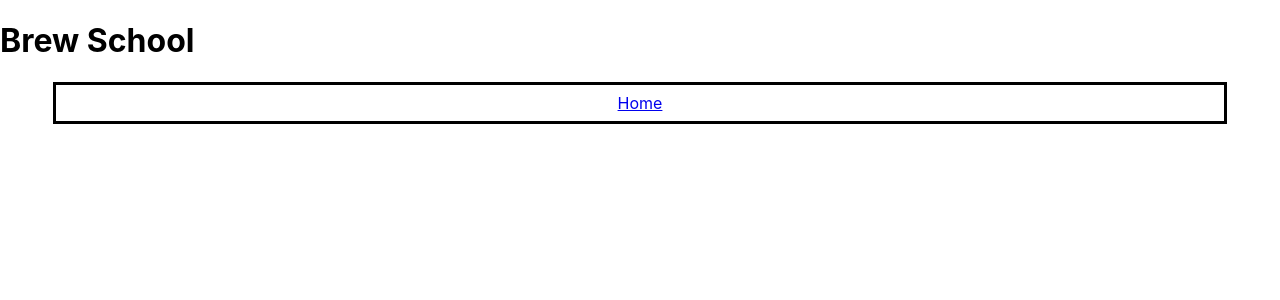
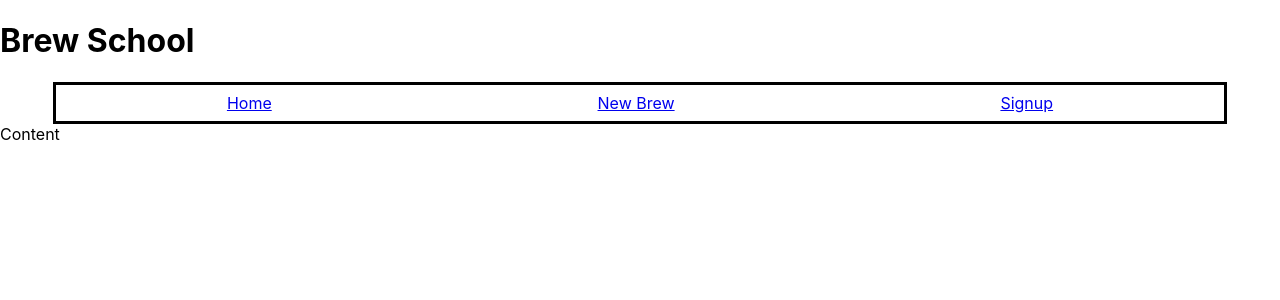
Before and after one commit to harrisongerst/brewSchool-frontend, a React (Create React App) app: page / in a window 1280 px wide. Shown: the top 300 px of the page. Built offline with nearby package versions, Linux system fonts and the light colour scheme.

Commit message:
add nav skeleton

```diff
--- a/src/components/Header.js
+++ b/src/components/Header.js
@@ -18,6 +18,12 @@ export default function Header(props) {
         <Link to="/">
           <div>Home</div>
         </Link>
+        <Link to="/create">
+          <div>New Brew</div>
+        </Link>
+        <Link to="/signup">
+          <div>Signup</div>
+        </Link>
       </nav>
     </header>
   )
--- a/src/pages/Home.js
+++ b/src/pages/Home.js
@@ -4,6 +4,7 @@ export default function Home(props) {
   return (
     <div>
         <Header/>
+        <div>Content</div>
     </div>
   )
 }
```
